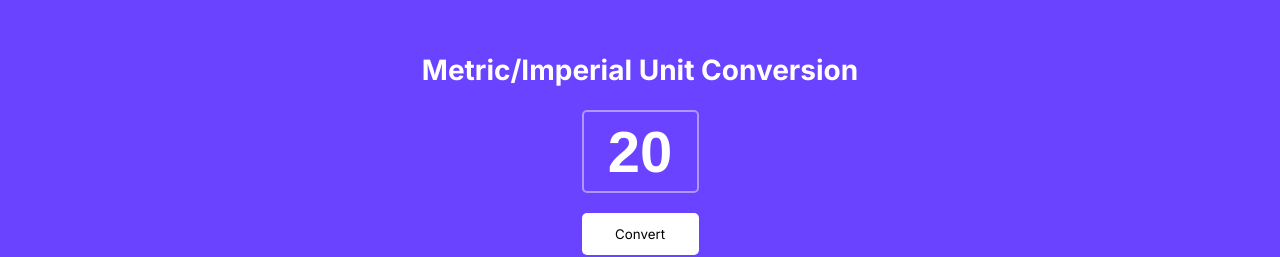
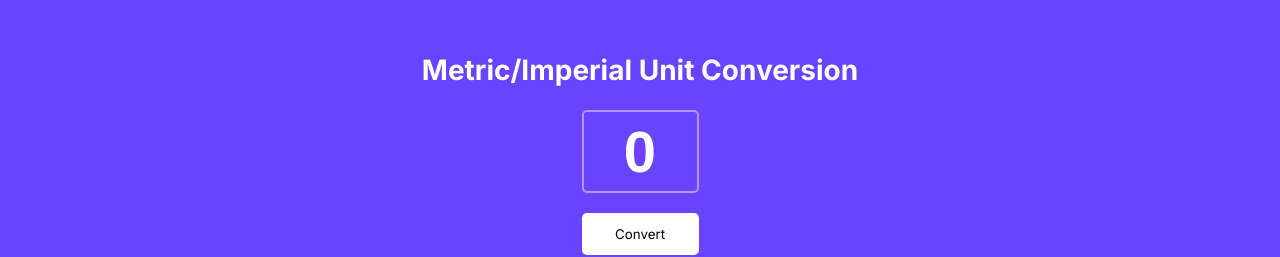
Before and after one commit to matthewrib/unitConverter, a website built with Vite: page index.html in a window 1280 px wide. Shown: the top 257 px of the page. Built offline with nearby package versions, Linux system fonts and the light colour scheme.

Commit message:
changed placeholder to 0

```diff
--- a/index.html
+++ b/index.html
@@ -8,7 +8,7 @@
     <body>
         <div class="hero-container">
             <h2 id="hero-title">Metric/Imperial Unit Conversion</h2>
-            <input type="text" id="input-el" placeholder="20">
+            <input type="text" id="input-el" placeholder="0">
             <button id="convert-btn">Convert</button>
         </div>
         <div class="conversion-container">
```
